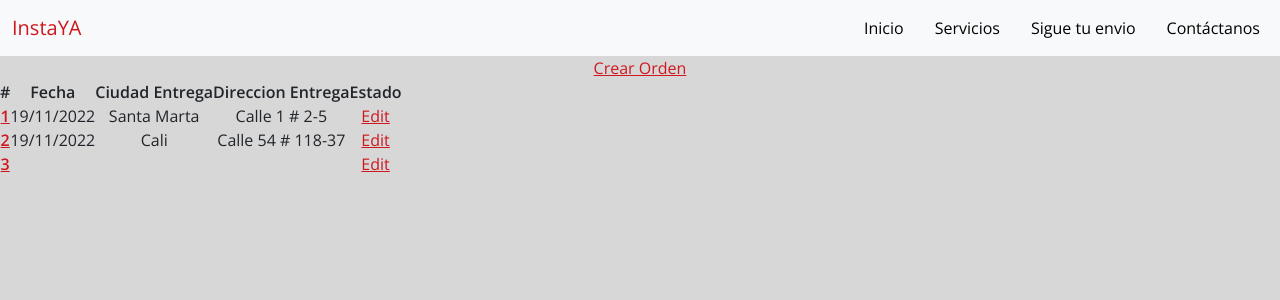
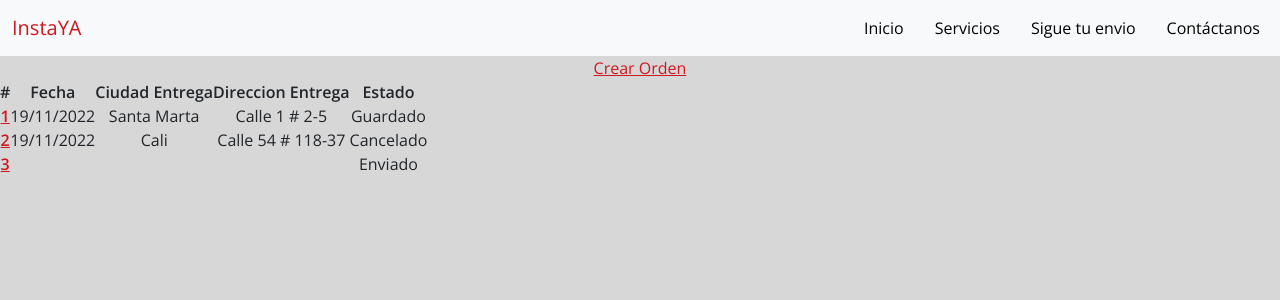
Before and after one commit to lunaag/instaya, a React (Vite) app: page /estado in a window 1280 px wide. Shown: the top 300 px of the page. Built offline with nearby package versions, Linux system fonts and the light colour scheme.

Commit message:
actualizacion tabla estados formularios

```diff
--- a/src/components/formularios/estado.jsx
+++ b/src/components/formularios/estado.jsx
@@ -22,9 +22,7 @@ const EstadoOrdenes = () => {
                         <td>19/11/2022</td>
                         <td>Santa Marta</td>
                         <td>Calle 1 # 2-5</td>
-                        <td>
-                            <Link to='/estado/1/edit'>Edit</Link>
-                        </td>
+                        <td>Guardado</td>
                     </tr>
                     <tr>
                         <th scope="row">
@@ -33,7 +31,7 @@ const EstadoOrdenes = () => {
                         <td>19/11/2022</td>
                         <td>Cali</td>
                         <td>Calle 54 # 118-37</td>
-                        <td><Link to='/estado/2/edit'>Edit</Link></td>
+                        <td>Cancelado</td>
                     </tr>
                     <tr>
                         <th scope="row">
@@ -42,7 +40,7 @@ const EstadoOrdenes = () => {
                         <td>  </td>
                         <td>  </td>
                         <td>  </td>
-                        <td><Link to='/estado/3/edit'>Edit</Link></td>
+                        <td> Enviado</td>
                     </tr>
                 </tbody>
             </table>
```
